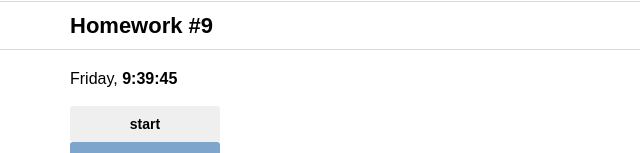
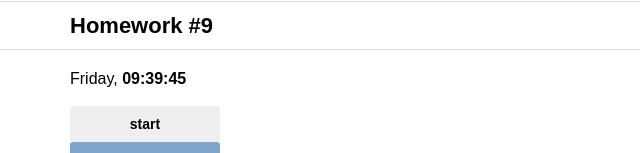
Before and after one commit to tenadopt/hw, a React (Create React App) app: page /#/junior in a window 1280 px wide. Shown: the part 774-927 px from the top of the page, without its empty margins (0-640 px from the left). Built offline with nearby package versions, Linux system fonts and the light colour scheme.

Commit message:
hw9 done with correction

```diff
--- a/src/s2-homeworks/hw09/Clock.tsx
+++ b/src/s2-homeworks/hw09/Clock.tsx
@@ -15,8 +15,9 @@ function Clock() {
     const month = date.getMonth()
     const year = date.getFullYear()
 
-    let strTime = `${hours.toString()}:${minutes.toString().padStart(2, '0')}:${seconds.toString().padStart(2, '0')}`
-    let strDate = `${day.toString().padStart(2,'0')}:${month.toString().padStart(2,'0')}:${year}`
+
+    let strTime = `${hours.toString().padStart(2, '0')}:${minutes.toString().padStart(2, '0')}:${seconds.toString().padStart(2, '0')}`
+    let strDate = `${day.toString().padStart(2,'0')}.${month.toString().padStart(2,'0')}.${year}`
     let strDay = date.toLocaleString('en-US', {weekday: 'long'})
     let strMonth = date.toLocaleString('en-US', {month: 'long'}).padStart(2, '0')
 
```
